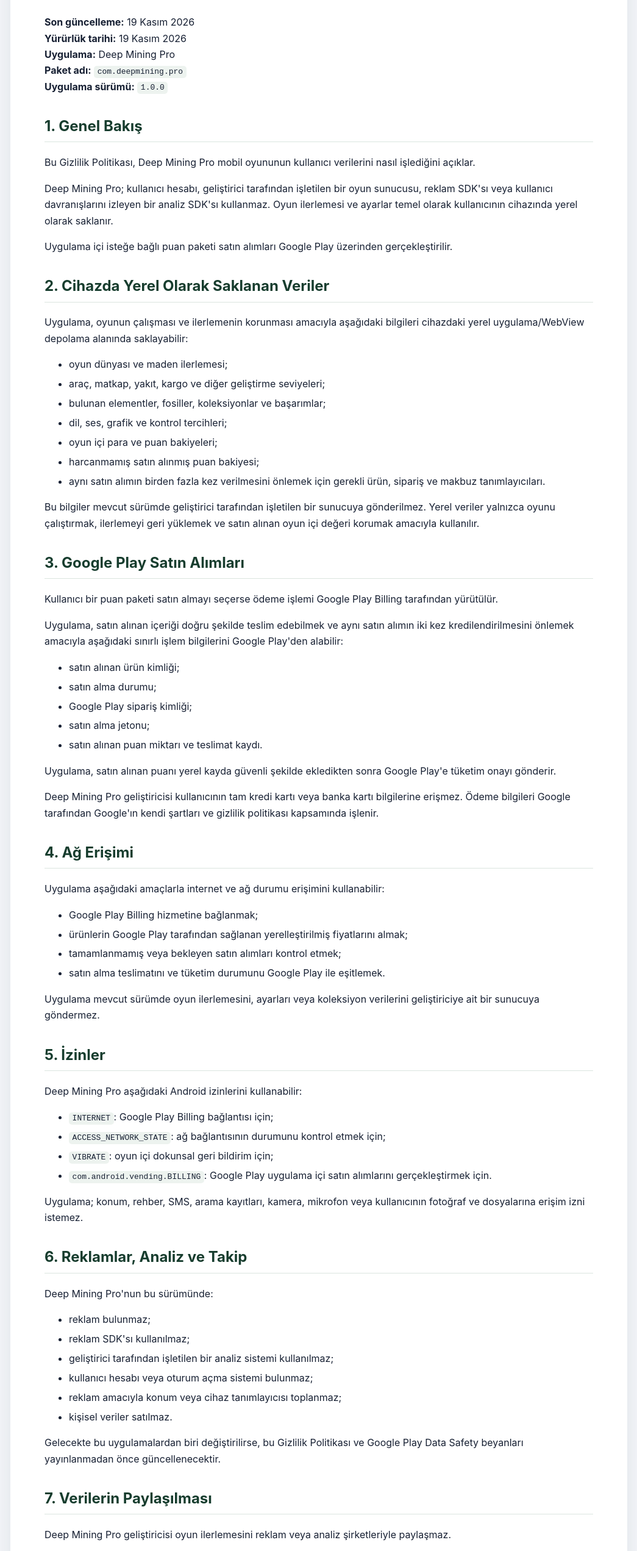
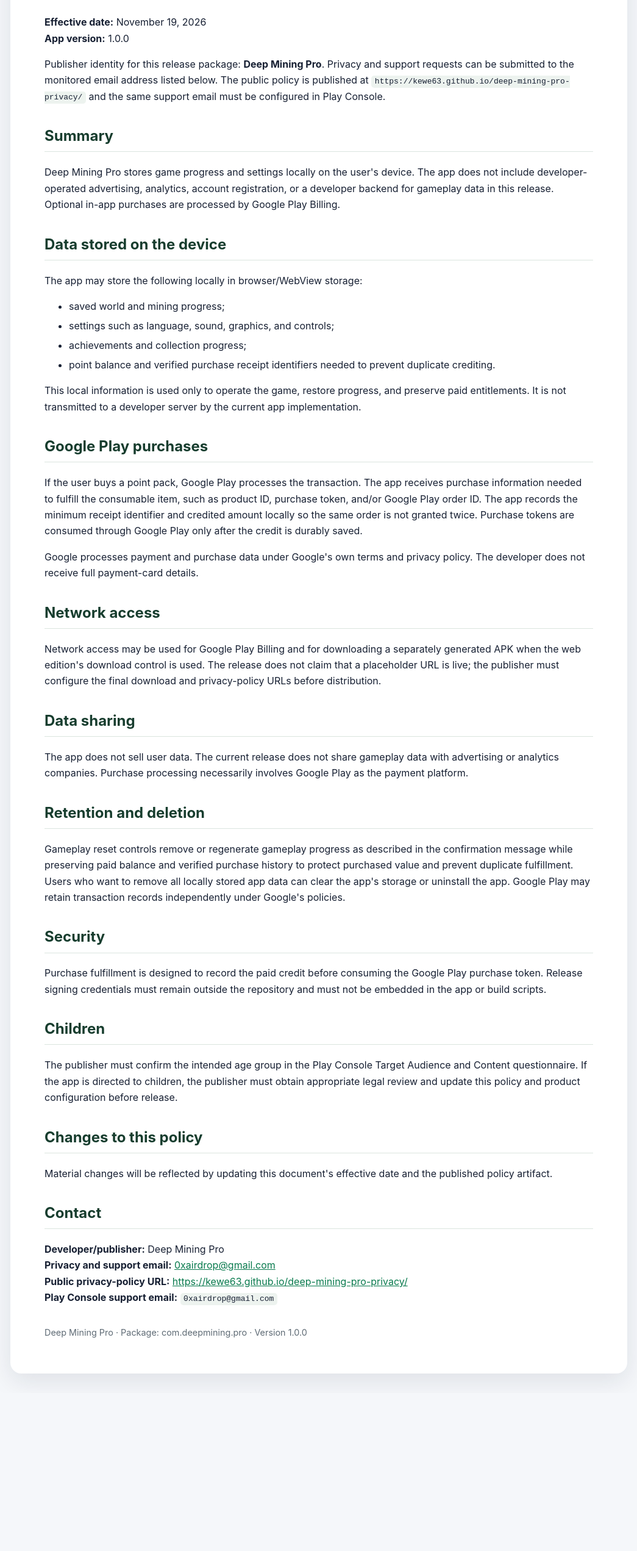
Before and after one commit to Kewe63/deep-mining-pro-privacy, a plain HTML site: page index.html in a window 1280 px wide. Shown: the part 165-2708 px from the top of the page at 61% size, without its empty margins (117-1162 px from the left). After the commit the page ends 2449 px from the top, so only its background shows below. Drawn offline with Linux system fonts and the light colour scheme.

Commit message:
docs: publish privacy policy in English

```diff
--- a/index.html
+++ b/index.html
@@ -1,10 +1,10 @@
 <!doctype html>
-<html lang="tr">
+<html lang="en">
 <head>
   <meta charset="utf-8">
   <meta name="viewport" content="width=device-width, initial-scale=1">
   <meta name="robots" content="index,follow">
-  <title>Deep Mining Pro Gizlilik Politikası</title>
+  <title>Deep Mining Pro Privacy Policy</title>
   <style>
     :root { color-scheme: light; font-family: Inter, system-ui, -apple-system, BlinkMacSystemFont, "Segoe UI", sans-serif; }
     body { margin: 0; background: #f5f7fa; color: #172033; line-height: 1.65; }
@@ -20,106 +20,42 @@
 </head>
 <body>
   <main>
-    <h1>Deep Mining Pro Gizlilik Politikası</h1>
-<p><strong>Son güncelleme:</strong> 19 Kasım 2026<br />
-<strong>Yürürlük tarihi:</strong> 19 Kasım 2026<br />
-<strong>Uygulama:</strong> Deep Mining Pro<br />
-<strong>Paket adı:</strong> <code>com.deepmining.pro</code><br />
-<strong>Uygulama sürümü:</strong> <code>1.0.0</code></p>
-<h2>1. Genel Bakış</h2>
-<p>Bu Gizlilik Politikası, Deep Mining Pro mobil oyununun kullanıcı verilerini nasıl işlediğini açıklar.</p>
-<p>Deep Mining Pro; kullanıcı hesabı, geliştirici tarafından işletilen bir oyun sunucusu, reklam SDK'sı veya kullanıcı davranışlarını izleyen bir analiz SDK'sı kullanmaz. Oyun ilerlemesi ve ayarlar temel olarak kullanıcının cihazında yerel olarak saklanır.</p>
-<p>Uygulama içi isteğe bağlı puan paketi satın alımları Google Play üzerinden gerçekleştirilir.</p>
-<h2>2. Cihazda Yerel Olarak Saklanan Veriler</h2>
-<p>Uygulama, oyunun çalışması ve ilerlemenin korunması amacıyla aşağıdaki bilgileri cihazdaki yerel uygulama/WebView depolama alanında saklayabilir:</p>
+    <h1>Privacy Policy — Deep Mining Pro</h1>
+<p><strong>Effective date:</strong> November 19, 2026<br />
+<strong>App version:</strong> 1.0.0</p>
+<p>Publisher identity for this release package: <strong>Deep Mining Pro</strong>. Privacy and support requests can be submitted to the monitored email address listed below. The public policy is published at <code>https://kewe63.github.io/deep-mining-pro-privacy/</code> and the same support email must be configured in Play Console.</p>
+<h2>Summary</h2>
+<p>Deep Mining Pro stores game progress and settings locally on the user's device. The app does not include developer-operated advertising, analytics, account registration, or a developer backend for gameplay data in this release. Optional in-app purchases are processed by Google Play Billing.</p>
+<h2>Data stored on the device</h2>
+<p>The app may store the following locally in browser/WebView storage:</p>
 <ul>
-<li>oyun dünyası ve maden ilerlemesi;</li>
-<li>araç, matkap, yakıt, kargo ve diğer geliştirme seviyeleri;</li>
-<li>bulunan elementler, fosiller, koleksiyonlar ve başarımlar;</li>
-<li>dil, ses, grafik ve kontrol tercihleri;</li>
-<li>oyun içi para ve puan bakiyeleri;</li>
-<li>harcanmamış satın alınmış puan bakiyesi;</li>
-<li>aynı satın alımın birden fazla kez verilmesini önlemek için gerekli ürün, sipariş ve makbuz tanımlayıcıları.</li>
+<li>saved world and mining progress;</li>
+<li>settings such as language, sound, graphics, and controls;</li>
+<li>achievements and collection progress;</li>
+<li>point balance and verified purchase receipt identifiers needed to prevent duplicate crediting.</li>
 </ul>
-<p>Bu bilgiler mevcut sürümde geliştirici tarafından işletilen bir sunucuya gönderilmez. Yerel veriler yalnızca oyunu çalıştırmak, ilerlemeyi geri yüklemek ve satın alınan oyun içi değeri korumak amacıyla kullanılır.</p>
-<h2>3. Google Play Satın Alımları</h2>
-<p>Kullanıcı bir puan paketi satın almayı seçerse ödeme işlemi Google Play Billing tarafından yürütülür.</p>
-<p>Uygulama, satın alınan içeriği doğru şekilde teslim edebilmek ve aynı satın alımın iki kez kredilendirilmesini önlemek amacıyla aşağıdaki sınırlı işlem bilgilerini Google Play'den alabilir:</p>
-<ul>
-<li>satın alınan ürün kimliği;</li>
-<li>satın alma durumu;</li>
-<li>Google Play sipariş kimliği;</li>
-<li>satın alma jetonu;</li>
-<li>satın alınan puan miktarı ve teslimat kaydı.</li>
-</ul>
-<p>Uygulama, satın alınan puanı yerel kayda güvenli şekilde ekledikten sonra Google Play'e tüketim onayı gönderir.</p>
-<p>Deep Mining Pro geliştiricisi kullanıcının tam kredi kartı veya banka kartı bilgilerine erişmez. Ödeme bilgileri Google tarafından Google'ın kendi şartları ve gizlilik politikası kapsamında işlenir.</p>
-<h2>4. Ağ Erişimi</h2>
-<p>Uygulama aşağıdaki amaçlarla internet ve ağ durumu erişimini kullanabilir:</p>
-<ul>
-<li>Google Play Billing hizmetine bağlanmak;</li>
-<li>ürünlerin Google Play tarafından sağlanan yerelleştirilmiş fiyatlarını almak;</li>
-<li>tamamlanmamış veya bekleyen satın alımları kontrol etmek;</li>
-<li>satın alma teslimatını ve tüketim durumunu Google Play ile eşitlemek.</li>
-</ul>
-<p>Uygulama mevcut sürümde oyun ilerlemesini, ayarları veya koleksiyon verilerini geliştiriciye ait bir sunucuya göndermez.</p>
-<h2>5. İzinler</h2>
-<p>Deep Mining Pro aşağıdaki Android izinlerini kullanabilir:</p>
-<ul>
-<li><code>INTERNET</code>: Google Play Billing bağlantısı için;</li>
-<li><code>ACCESS_NETWORK_STATE</code>: ağ bağlantısının durumunu kontrol etmek için;</li>
-<li><code>VIBRATE</code>: oyun içi dokunsal geri bildirim için;</li>
-<li><code>com.android.vending.BILLING</code>: Google Play uygulama içi satın alımlarını gerçekleştirmek için.</li>
-</ul>
-<p>Uygulama; konum, rehber, SMS, arama kayıtları, kamera, mikrofon veya kullanıcının fotoğraf ve dosyalarına erişim izni istemez.</p>
-<h2>6. Reklamlar, Analiz ve Takip</h2>
-<p>Deep Mining Pro'nun bu sürümünde:</p>
-<ul>
-<li>reklam bulunmaz;</li>
-<li>reklam SDK'sı kullanılmaz;</li>
-<li>geliştirici tarafından işletilen bir analiz sistemi kullanılmaz;</li>
-<li>kullanıcı hesabı veya oturum açma sistemi bulunmaz;</li>
-<li>reklam amacıyla konum veya cihaz tanımlayıcısı toplanmaz;</li>
-<li>kişisel veriler satılmaz.</li>
-</ul>
-<p>Gelecekte bu uygulamalardan biri değiştirilirse, bu Gizlilik Politikası ve Google Play Data Safety beyanları yayınlanmadan önce güncellenecektir.</p>
-<h2>7. Verilerin Paylaşılması</h2>
-<p>Deep Mining Pro geliştiricisi oyun ilerlemesini reklam veya analiz şirketleriyle paylaşmaz.</p>
-<p>Uygulama içi satın alma gerçekleştirildiğinde gerekli işlem verileri ödeme ve teslimat işleminin tamamlanması için Google Play ile işlenir. Google, bu verileri kendi hizmet şartları ve gizlilik politikası kapsamında işleyebilir.</p>
-<p>Yasal bir zorunluluk bulunması halinde, geçerli hukuk kuralları gereğince yetkili mercilere bilgi sağlanabilir. Ancak geliştiricinin mevcut sürümde kullanıcıya ait bir hesap veya merkezi oyun veritabanı tutmadığı dikkate alınmalıdır.</p>
-<h2>8. Veri Saklama ve Silme</h2>
-<p>Yerel oyun verileri, kullanıcı uygulama verilerini temizleyene veya uygulamayı kaldırana kadar cihazda kalabilir.</p>
-<p>Oyun içindeki "Yeni Oyun" veya sıfırlama seçenekleri oyun ilerlemesini yeniden oluşturabilir. Satın alınan fakat henüz harcanmamış puanların kaybolmasını ve aynı işlemin tekrar kredilendirilmesini önlemek amacıyla, kalan ücretli bakiye ve doğrulanmış satın alma geçmişi oyun içi sıfırlama sırasında korunabilir.</p>
-<p>Kullanıcı tüm yerel oyun verilerini kaldırmak isterse Android ayarlarından uygulama depolamasını temizleyebilir veya uygulamayı kaldırabilir.</p>
-<p>Google Play, ödeme ve işlem kayıtlarını kendi yasal yükümlülükleri ve saklama politikaları kapsamında bağımsız olarak saklayabilir. Bu kayıtların silinmesi Google'ın ilgili araçları ve politikaları üzerinden yönetilir.</p>
-<p>Uygulama kullanıcı hesabı oluşturmadığı için ayrıca silinmesi gereken bir Deep Mining Pro hesabı bulunmaz.</p>
-<h2>9. Veri Güvenliği</h2>
-<p>Deep Mining Pro, veri güvenliğini desteklemek amacıyla aşağıdaki önlemleri uygular:</p>
-<ul>
-<li>satın alınan puanlar, satın alma jetonu tüketilmeden önce yerel olarak kaydedilir;</li>
-<li>aynı siparişin birden fazla kez puan vermesi engellenir;</li>
-<li>uygulama yalnızca paketlenmiş ve güvenilen yerel WebView içeriğini çalıştırır;</li>
-<li>güvensiz dosya ve karma içerik erişimi sınırlandırılır;</li>
-<li>Google Play bağlantıları güvenli ağ iletişimi üzerinden gerçekleştirilir;</li>
-<li>yayın paketleri imzalanır ve imzalama anahtarları uygulamanın içine eklenmez.</li>
-</ul>
-<p>Hiçbir elektronik saklama veya aktarım yönteminin tamamen risksiz olmadığı unutulmamalıdır.</p>
-<h2>10. Çocukların Gizliliği</h2>
-<p>Deep Mining Pro çocuklardan bilerek kişisel veri toplamayı amaçlamaz. Uygulama kullanıcı hesabı, reklam veya geliştirici tarafından işletilen kullanıcı profili sistemi içermez.</p>
-<p>Uygulamanın hedef yaş grubu Google Play Console'daki Hedef Kitle ve İçerik beyanında doğru şekilde belirtilmelidir. Uygulamanın çocuklara yönelik olarak sunulmasına karar verilirse ilgili Google Play Families kuralları ve geçerli yasal gereklilikler ayrıca değerlendirilir.</p>
-<h2>11. Uluslararası Veri İşleme</h2>
-<p>Google Play üzerinden gerçekleştirilen satın alma işlemleri, Google tarafından kullanıcının bulunduğu ülke dışındaki sistemlerde işlenebilir. Bu işlemler Google'ın kendi gizlilik politikası ve hizmet şartlarına tabidir.</p>
-<p>Deep Mining Pro geliştiricisi mevcut sürümde oyun ilerlemesini kendi sunucularına aktarmadığından, geliştirici tarafından yürütülen ayrı bir uluslararası oyun verisi aktarımı bulunmaz.</p>
-<h2>12. Bu Politikadaki Değişiklikler</h2>
-<p>Uygulamanın veri uygulamaları, kullandığı hizmetler veya yasal gereklilikler değişirse bu Gizlilik Politikası güncellenebilir.</p>
-<p>Güncel sürümde yapılan önemli değişiklikler, bu sayfanın üst kısmındaki "Son güncelleme" tarihi değiştirilerek duyurulur.</p>
-<h2>13. İletişim</h2>
-<p><strong>Uygulama/geliştirici adı:</strong> Deep Mining Pro<br />
-<strong>Gizlilik ve destek e-postası:</strong> <a href="mailto:0xairdrop@gmail.com">0xairdrop@gmail.com</a></p>
-<p>Gizlilik talebi gönderirken ödeme kartı bilgileri, parolalar, satın alma jetonları veya başka hassas bilgiler göndermeyin.</p>
-<hr />
-<p>Bu politika yalnızca Deep Mining Pro'nun <code>1.0.0</code> sürümünde bulunan mevcut özellikleri ve veri uygulamalarını açıklar. Google Play Console'daki Data Safety beyanı, yayınlanan son AAB dosyası ve bu politika birbiriyle tutarlı tutulmalıdır.</p>
-    <footer>Deep Mining Pro · Paket: com.deepmining.pro · Sürüm 1.0.0</footer>
+<p>This local information is used only to operate the game, restore progress, and preserve paid entitlements. It is not transmitted to a developer server by the current app implementation.</p>
+<h2>Google Play purchases</h2>
+<p>If the user buys a point pack, Google Play processes the transaction. The app receives purchase information needed to fulfill the consumable item, such as product ID, purchase token, and/or Google Play order ID. The app records the minimum receipt identifier and credited amount locally so the same order is not granted twice. Purchase tokens are consumed through Google Play only after the credit is durably saved.</p>
+<p>Google processes payment and purchase data under Google's own terms and privacy policy. The developer does not receive full payment-card details.</p>
+<h2>Network access</h2>
+<p>Network access may be used for Google Play Billing and for downloading a separately generated APK when the web edition's download control is used. The release does not claim that a placeholder URL is live; the publisher must configure the final download and privacy-policy URLs before distribution.</p>
+<h2>Data sharing</h2>
+<p>The app does not sell user data. The current release does not share gameplay data with advertising or analytics companies. Purchase processing necessarily involves Google Play as the payment platform.</p>
+<h2>Retention and deletion</h2>
+<p>Gameplay reset controls remove or regenerate gameplay progress as described in the confirmation message while preserving paid balance and verified purchase history to protect purchased value and prevent duplicate fulfillment. Users who want to remove all locally stored app data can clear the app's storage or uninstall the app. Google Play may retain transaction records independently under Google's policies.</p>
+<h2>Security</h2>
+<p>Purchase fulfillment is designed to record the paid credit before consuming the Google Play purchase token. Release signing credentials must remain outside the repository and must not be embedded in the app or build scripts.</p>
+<h2>Children</h2>
+<p>The publisher must confirm the intended age group in the Play Console Target Audience and Content questionnaire. If the app is directed to children, the publisher must obtain appropriate legal review and update this policy and product configuration before release.</p>
+<h2>Changes to this policy</h2>
+<p>Material changes will be reflected by updating this document's effective date and the published policy artifact.</p>
+<h2>Contact</h2>
+<p><strong>Developer/publisher:</strong> Deep Mining Pro<br />
+<strong>Privacy and support email:</strong> <a href="mailto:0xairdrop@gmail.com">0xairdrop@gmail.com</a><br />
+<strong>Public privacy-policy URL:</strong> <a href="https://kewe63.github.io/deep-mining-pro-privacy/">https://kewe63.github.io/deep-mining-pro-privacy/</a><br />
+<strong>Play Console support email:</strong> <code>0xairdrop@gmail.com</code></p>
+    <footer>Deep Mining Pro · Package: com.deepmining.pro · Version 1.0.0</footer>
   </main>
 </body>
 </html>
```
Also changed, not shown: 2 other files.
